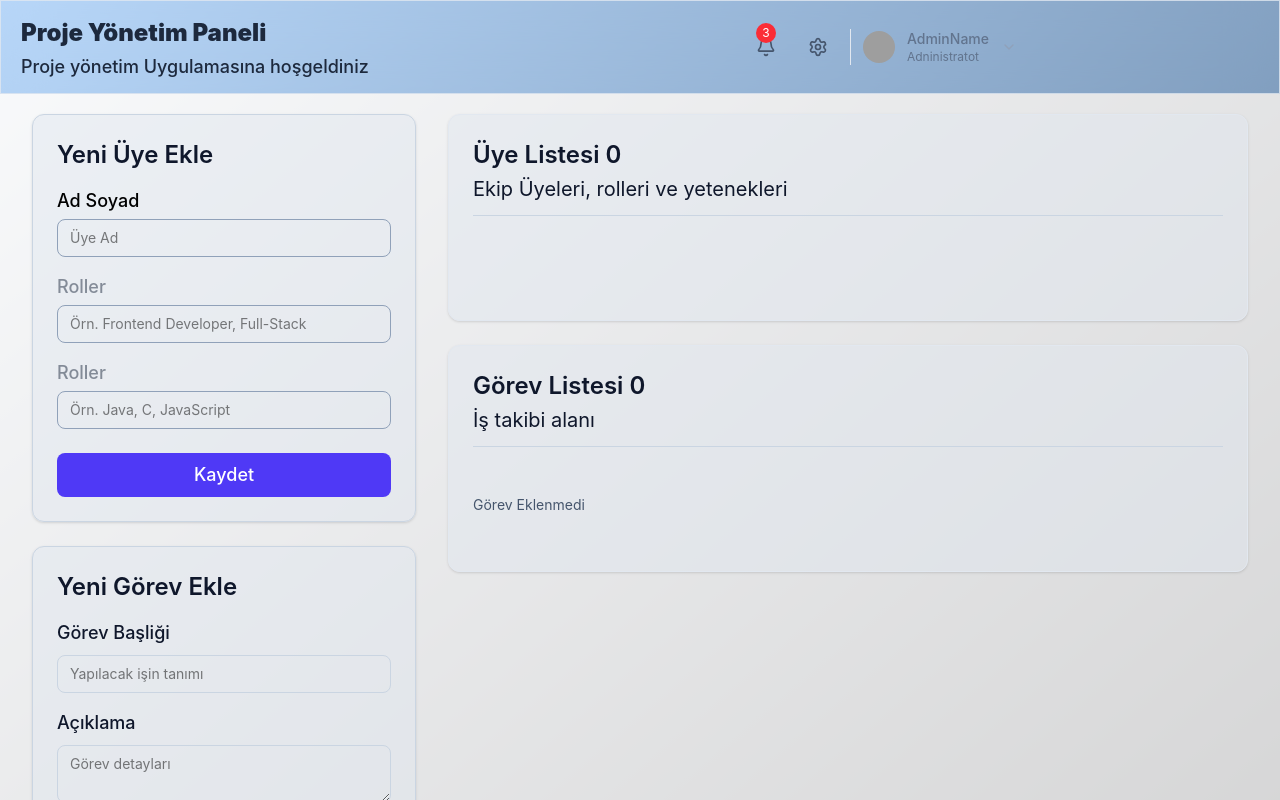
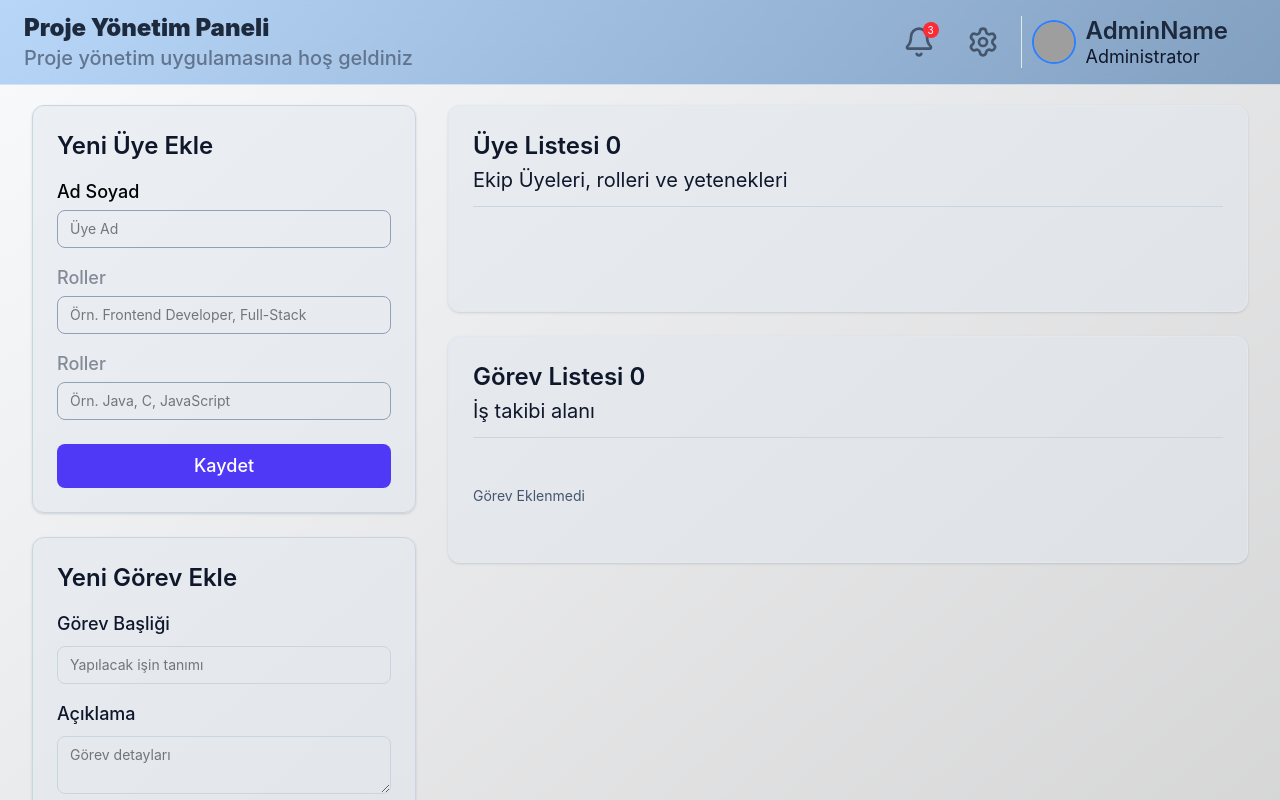
Before and after one commit to YoncaEsendemir/ProjectManagement, a React app in the folder frontend/: page / in a window 1280 px wide. Shown: the top 800 px of the page. Built offline with nearby package versions, Linux system fonts and the light colour scheme; grey boxes are pictures that could not be loaded; the HTML template or start-up script is replaced by a standard one.

Commit message:
Header yapisi duzenlendi

```diff
--- a/frontend/src/components/Header.jsx
+++ b/frontend/src/components/Header.jsx
@@ -1,42 +1,42 @@
 import React from 'react'
-import { Bell, ChevronDown, Filter,  Search, Settings, Sun } from 'lucide-react'
+import { Bell, ChevronDown, Settings } from 'lucide-react'
 
 function Header() {
   return (
-    <div className='border-b border-slate-200/80 dark:border-slate-700/80 backdrop-blur-xl bg-blue-300/50 dark:bg-slate-900/80 border'>
-       <div className='flex max-w-5xl items-center justify-between gap-3 px-2 py-3'>
+    <div className='w-full border-b border-slate-200/80 dark:border-slate-700/80 backdrop-blur-xl bg-blue-300/50 dark:bg-slate-900/80'>
+       {/* max-w-5xl kaldırıldı, tüm ekrana yayılması için w-full yapıldı */}
+       <div className='flex w-full items-center justify-between gap-3 px-6 py-3'>
+
+            {/* Sol Taraf: Tamamen Sol Köşede Kalacak Başlık Alanı */}
             <div className='hidden md:block'>
-                <h1 className='text-2xl px-3 py-1 font-black text-slate-800 drak:text-white'>Proje Yönetim Paneli</h1>
-                <span className='text-lg font-medium px-3 py-1 rounded-full font-medium text-slate-800 drak:text-white'>Proje yönetim Uygulamasına hoşgeldiniz</span>
+                <h1 className='text-2xl font-black text-slate-800 dark:text-white'>Proje Yönetim Paneli</h1>
+                <span className='text-xl font-medium text-slate-500 dark:text-slate-400'>Proje yönetim uygulamasına hoş geldiniz</span>
             </div>
 
-               <div className='flex items-center space-x-3 '>
-                {/*Quic Action */}
-                    {/*Toggle */}
-
-                    {/*Notification */}
-                    <button className='relative p-2.5 rounded-xl text-slate-600 dark:text-slate-300
-                    hover:bg-slate-100 dark:hover:bg-slate-800 transition-colors'>
-                        <Bell className='w-5 h-5'/>
-                        <span className='absolute -top-1 w-5 h-5 bg-red-500 text-white text-xs rounded-full flex
-                        items-center justify-center'>3</span>
-                    </button>
-                    {/*Setting */}
-                    <button className='p-2.5 rounded-xl text-slate-600 dark:text-slate-300 hover:bg-slate-100
-                    dark:hover:bg-slate-800 transition-colors'>
-                        <Settings className='w-5 h-5'/>
+            {/* Sağ Taraf: Tamamen Sağ Köşede Kalacak Aksiyon Alanı */}
+            <div className='flex items-center space-x-3'>
+                {/* Notification */}
+                <button className='relative p-2.5 rounded-xl text-slate-600 dark:text-slate-300 hover:bg-slate-100 dark:hover:bg-slate-800 transition-colors'>
+                    <Bell className='w-8 h-8'/>
+                    <span className='absolute top-1.5 right-1.5 w-4 h-4 bg-red-500 text-white text-[10px] rounded-full flex items-center justify-center'>3</span>
                 </button>
 
-                    {/* user profile */}
-                    <div className='flex items-center space-x-3 pl-3 border-l border-slate-200'>
-                        <img className='w-8 h-8 rounded-full ring-blue-500' src="https://img.freepik.com/free-vector/blue-circle-with-white-user_78370-4707.jpg?semt=ais_incoming&w=740&q=80" alt="user" />
-                        <div className='hidden md:block'>
-                            <p className='text-sm font-medium text-slate-500 dark:text-slate-400'>AdminName</p>
-                            <p className='text-xs text-slate-500 dark:text-slate-400'>Adninistratot</p>
+                {/* Settings */}
+                <button className='p-2.5 rounded-xl text-slate-600 dark:text-slate-300 hover:bg-slate-100 dark:hover:bg-slate-800 transition-colors'>
+                    <Settings className='w-8 h-8'/>
+                </button>
+
+                {/* User Profile */}
+                <div className='flex items-center space-x-3 pl-3 border-l border-slate-200 dark:border-slate-700'>
+                    <img className='w-10 h-10 rounded-full ring-2 ring-blue-500' src="https://img.freepik.com/free-vector/blue-circle-with-white-user_78370-4707.jpg?semt=ais_incoming&w=740&q=80" alt="user" />
+                    <div className='hidden md:block text-left'>
+                        <p className='text-2xl font-semibold text-slate-800 dark:text-slate-200 leading-tight'>AdminName</p>
+                        <p className='text-lg text-slate-900 dark:text-slate-400 leading-tight'>Administrator</p>
                     </div>
                     <ChevronDown className='w-4 h-4 text-slate-400'/>
                 </div>
             </div>
+
        </div>
     </div>
   )
```
Lines whose indentation alone changed are shown as unchanged.
